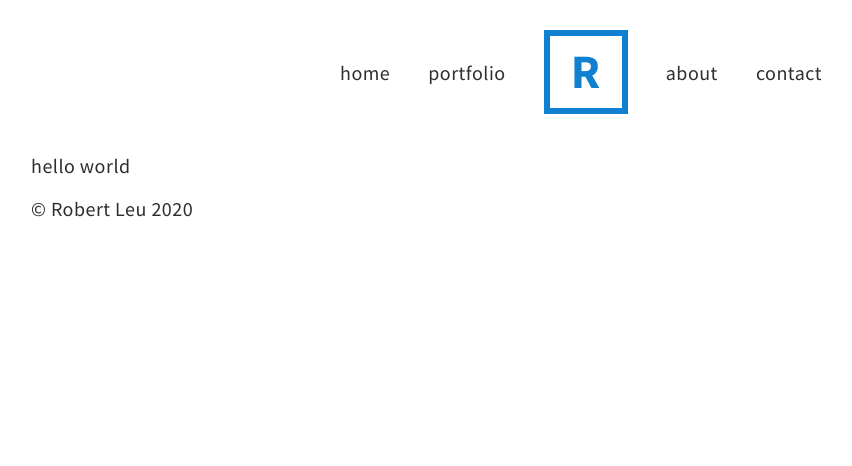
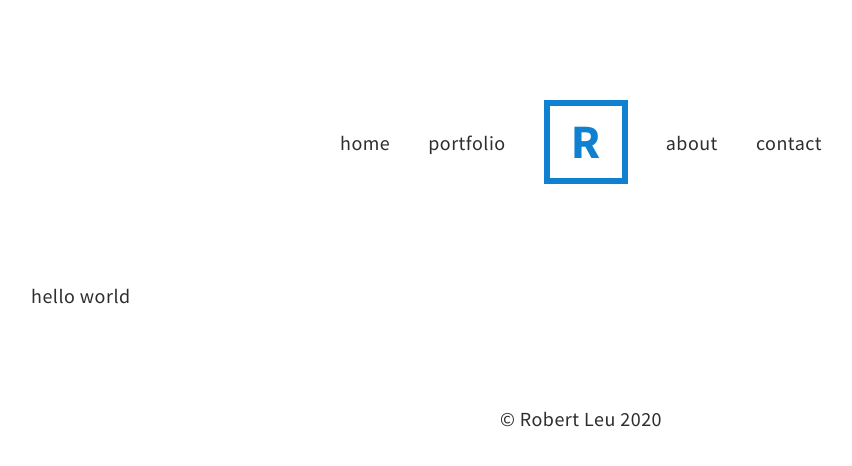
Before and after one commit to rleu82/Portfolio, a Gatsby site in the folder gatsby/: page / in a window 1280 px wide. Shown: the whole page, without its empty margins (59-911 px from the left). Built offline with nearby package versions, Linux system fonts and the light colour scheme; Gatsby itself is replaced by a stand-in of ours.

```diff
--- a/gatsby/src/components/Footer.js
+++ b/gatsby/src/components/Footer.js
@@ -1,9 +1,26 @@
 import React from 'react';
+import styled from 'styled-components';
+
+const FooterStyles = styled.footer`
+  width: 100%;
+  margin-top: 5em;
+  text-align: center;
+  p {
+    color: var(--black);
+  }
+`;
+
+const FooterInnerStyles = styled.div`
+  max-width: 1100px;
+  margin: 0 auto;
+`;
 
 export default function Footer() {
   return (
-    <footer>
-      <p>&copy; Robert Leu {new Date().getFullYear()}</p>
-    </footer>
+    <FooterStyles>
+      <FooterInnerStyles>
+        <p>&copy; Robert Leu {new Date().getFullYear()}</p>
+      </FooterInnerStyles>
+    </FooterStyles>
   );
 }
--- a/gatsby/src/components/Layout.js
+++ b/gatsby/src/components/Layout.js
@@ -1,6 +1,6 @@
-/* eslint-disable react/prop-types */
 import React from 'react';
 import styled from 'styled-components';
+import PropTypes from 'prop-types';
 import Footer from './Footer';
 import Nav from './Nav';
 // global reset css , global and typography
--- a/gatsby/src/components/Nav.js
+++ b/gatsby/src/components/Nav.js
@@ -6,7 +6,7 @@
 const NavStyles = styled.nav`
   text-align: center;
   max-width: 100%;
-  margin-bottom: 4rem;
+  margin-bottom: 10rem;
   }
   a {
     font-size: 2rem;
@@ -16,7 +16,7 @@
     }
   }
   ul {
-    margin-top: 3rem;
+    margin-top: 10rem;
     list-style: none;
     display: grid;
     grid-template-columns: auto auto auto auto auto;
--- a/gatsby/src/styles/GlobalStyles.js
+++ b/gatsby/src/styles/GlobalStyles.js
@@ -6,6 +6,9 @@
     --black: #2E2E2E;
     --white: #fff;
     --grey: #efefef;
+    /* width of website */
+    --fullsize: 100%;
+    --maxSize: 1100px;
   }
   html {
     font-size: 10px;
@@ -55,11 +58,6 @@
     max-width: 100%;
   }
 
-  .tilt {
-    transform: rotate(-2deg);
-    position: relative;
-    display: inline-block;
-  }
 
 `;
 
```
